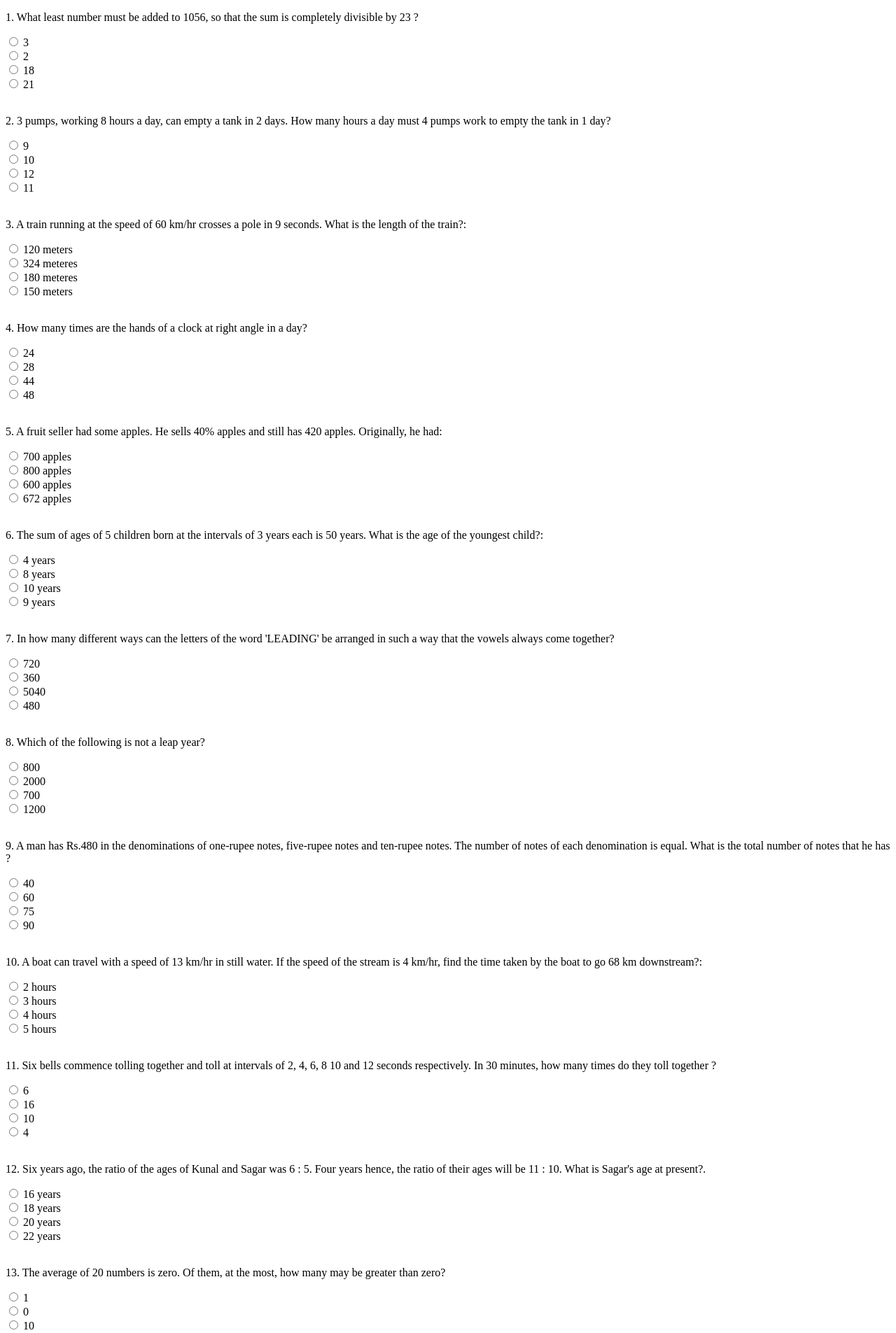
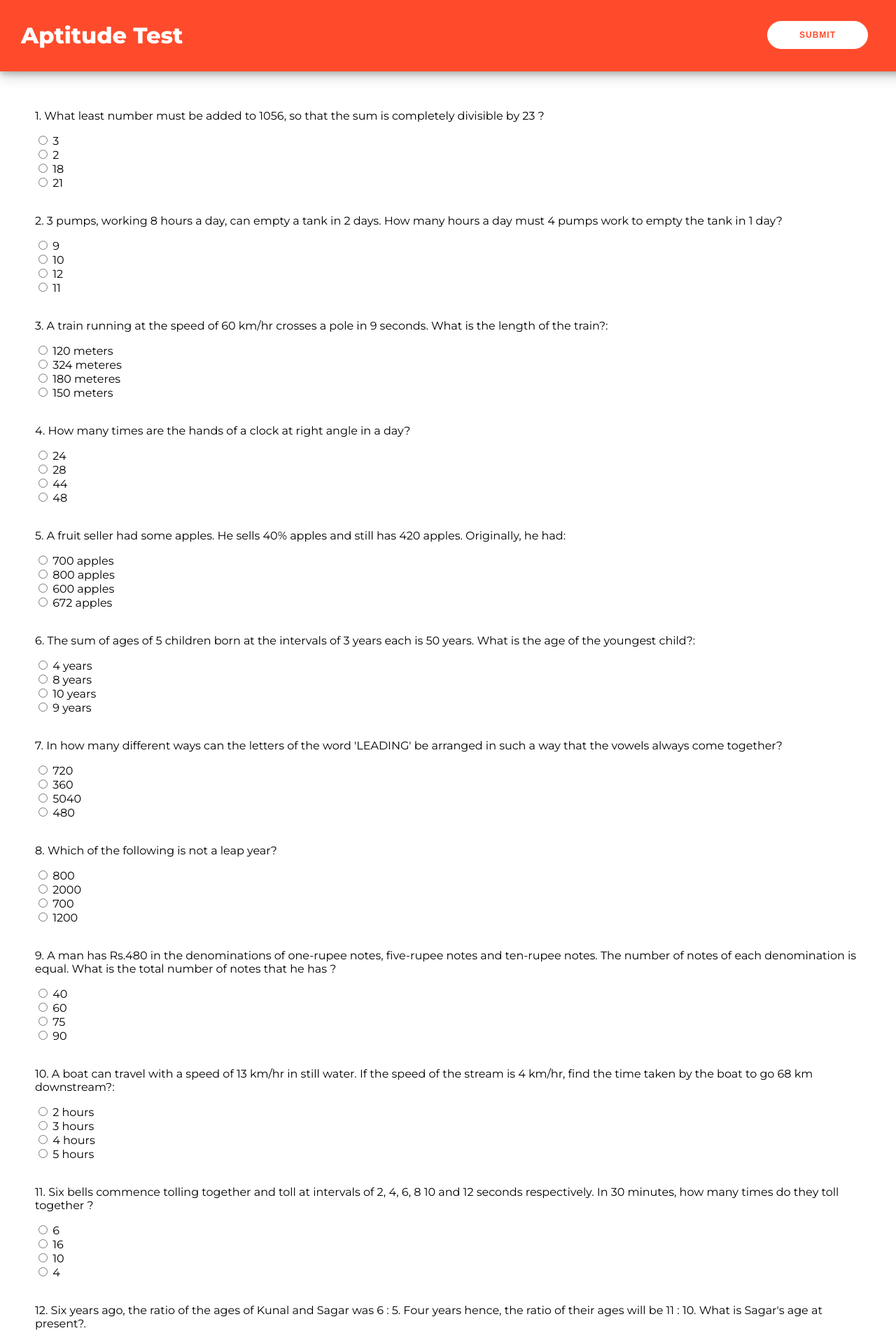
Before and after one commit to amalut/placement_predictor, a Flask app: page /aptitude/1 in a window 1280 px wide. Shown: the top 1905 px of the page at 70% size. Run offline with Flask 3, Linux system fonts and the light colour scheme; parts of the project's set-up code (start-up, migrations or seed data) failed here and were passed over.

Commit message:
style for aptitude

```diff
--- a/static/home.css
+++ b/static/home.css
@@ -2,6 +2,7 @@
 
 body{
     font-family: 'Montserrat', sans-serif;
+    margin: 0;
 }
 li{
     list-style-type: none;
--- /dev/null
+++ b/static/quiz.css
@@ -0,0 +1,56 @@
+@import url('https://fonts.googleapis.com/css?family=Montserrat:400,800');
+
+body{
+    font-family: 'Montserrat', sans-serif;
+    margin: 0;
+}
+h1{
+    padding-left: 20px;
+}
+.container {
+    position: relative;
+}
+.header{
+    display: flex;
+    justify-content: space-between;
+    align-items: center;
+    width: 100%;
+    background-color: #FF4B2B;
+    color: white;
+    padding: 10px;
+    box-shadow: 0 4px 8px 0 rgba(0, 0, 0, 0.2), 0 6px 20px 0 rgba(0, 0, 0, 0.19);
+    position: fixed;
+    margin: 0px;
+    top: 0;
+    left: 0;
+
+}
+.mcq-form{
+    margin:50px 50px;
+    scroll-behavior: smooth;
+    padding-top: 90px;
+
+}
+.opt{
+    accent-color: #FF4B2B;
+}
+.btn{
+    border-radius: 20px;
+    border: 1px solid #ffffff;
+    background-color: #ffffff;
+    color:#FF4B2B;
+    font-size: 12px;
+    font-weight: bold;
+    padding: 12px 45px;
+    letter-spacing: 1px;
+    text-transform: uppercase;
+    transition: transform 80ms ease-in;
+    position: fixed;
+    top: 30px;
+    right: 40px;
+
+}
+.btn:hover{
+    background-color: #FF4B2B;
+    color: #ffffff;
+}
--- a/templates/aptitude/quiz.html
+++ b/templates/aptitude/quiz.html
@@ -4,20 +4,28 @@
     <meta charset="UTF-8">
     <meta name="viewport" content="width=device-width, initial-scale=1.0">
     <title>MCQ Quiz</title>
+    <link rel="stylesheet" href="{{ url_for('static', filename='quiz.css') }}">
 </head>
 <body>
+    <div class="container">
+        <div class="header">
+            <h1>Aptitude Test</h1>
+        </div>
+        <div class="mcq-form">
             <form method="post">
                 {% for i, question in questions %}
                     <p>{{ i }}. {{ question.question }}</p>
                     {% for option in question.options %}
                         <label>
-                    <input type="radio" name="answer_{{ i }}" value="{{ loop.index }}">
+                            <input class="opt" type="radio" name="answer_{{ i }}" value="{{ loop.index }}">
                             {{ option }}
                         </label><br>
                     {% endfor %}
                     <br>
                 {% endfor %}
-        <input type="submit" value="Submit">
+                <input class="btn" type="submit" value="Submit">
             </form>
+        </div>
+    </div>
 </body>
 </html>
```
Lines whose indentation alone changed are shown as unchanged.
